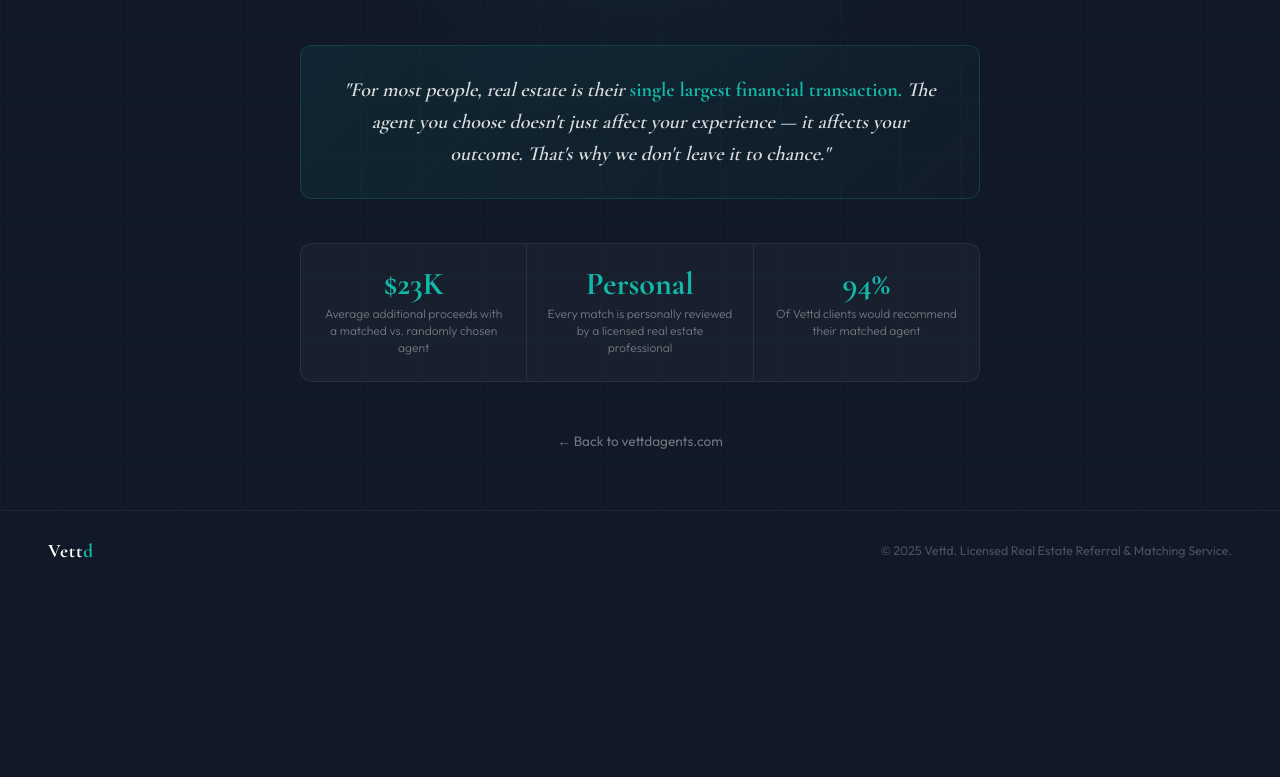
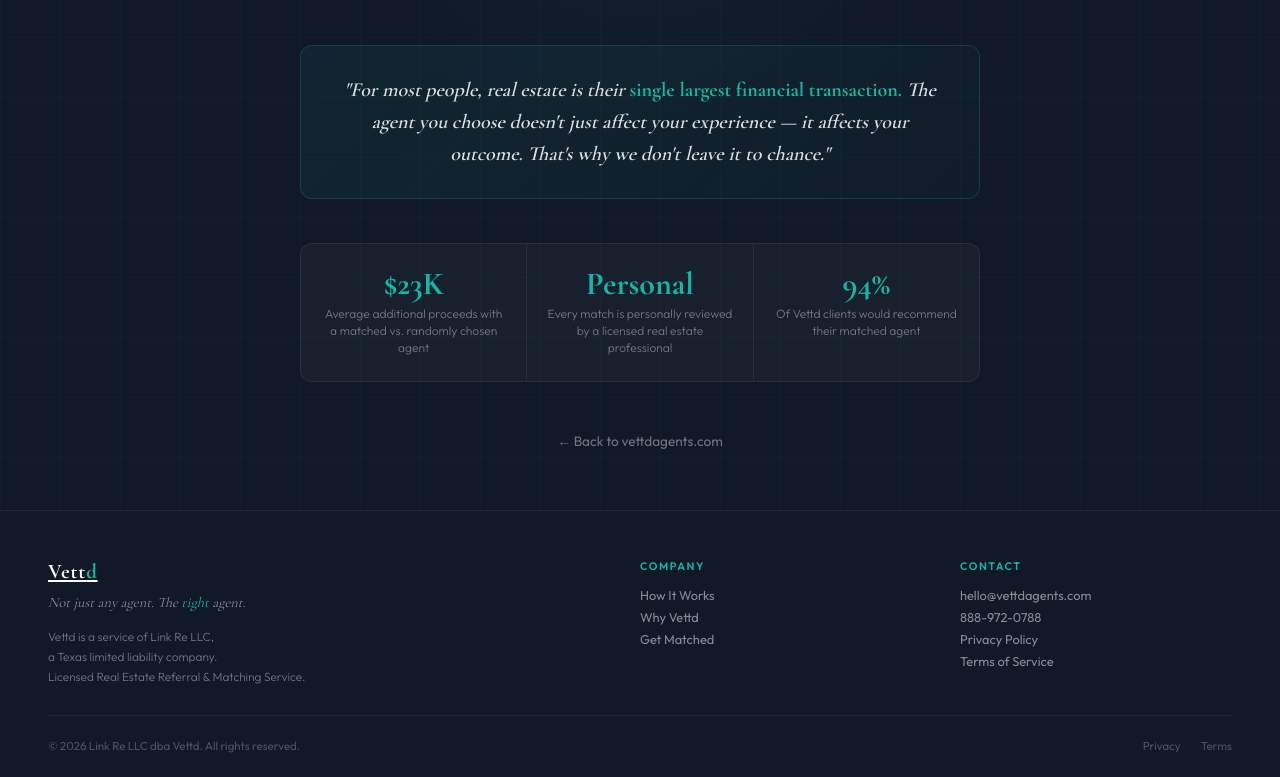
Before and after one commit to Chadandjess15/vettd-website, a plain HTML site: page thankyou.html in a window 1280 px wide. Shown: the part 995-1772 px from the top of the page. Before the commit the page ends 1586 px from the top, so only its background shows below. Drawn offline with nearby package versions, Linux system fonts and the light colour scheme.

Commit message:
Add files via upload

```diff
--- a/thankyou.html
+++ b/thankyou.html
@@ -196,12 +196,54 @@
 
   /* FOOTER */
   footer {
-    padding: 28px 48px;
+    padding: 48px 48px 24px;
     border-top: 1px solid rgba(255,255,255,0.06);
+  }
+  .footer-top {
+    max-width: 1200px; margin: 0 auto;
+    display: grid; grid-template-columns: 2fr 1fr 1fr;
+    gap: 48px; padding-bottom: 28px;
+    border-bottom: 1px solid rgba(255,255,255,0.06);
+  }
+  .footer-brand .logo { font-size: 1.3rem; display: inline-block; margin-bottom: 10px; }
+  .footer-tagline {
+    font-family: 'Cormorant Garamond', serif;
+    font-size: 0.9rem; font-style: italic;
+    color: rgba(255,255,255,0.5); margin-bottom: 16px;
+  }
+  .footer-tagline em { color: var(--teal-light); font-style: italic; }
+  .footer-entity {
+    font-size: 0.74rem;
+    color: rgba(255,255,255,0.4);
+    line-height: 1.7; font-weight: 300;
+  }
+  .footer-col h4 {
+    font-size: 0.68rem; font-weight: 600;
+    letter-spacing: 0.14em; text-transform: uppercase;
+    color: var(--teal-light); margin-bottom: 14px;
+  }
+  .footer-col a {
+    display: block;
+    font-size: 0.8rem; color: rgba(255,255,255,0.5);
+    text-decoration: none; margin-bottom: 6px;
+    transition: color 0.2s;
+  }
+  .footer-col a:hover { color: var(--white); }
+  .footer-bottom {
+    max-width: 1200px; margin: 0 auto;
+    padding-top: 22px;
     display: flex; justify-content: space-between;
     align-items: center; flex-wrap: wrap; gap: 12px;
   }
-  footer p { font-size: 0.78rem; color: rgba(255,255,255,0.25); }
+  .footer-bottom p, .footer-bottom a {
+    font-size: 0.72rem; color: rgba(255,255,255,0.25);
+  }
+  .footer-bottom .footer-legal { display: flex; gap: 20px; }
+  .footer-bottom a {
+    text-decoration: none;
+    transition: color 0.2s;
+  }
+  .footer-bottom a:hover { color: rgba(255,255,255,0.7); }
 
   @media (max-width: 640px) {
     nav { padding: 16px 24px; }
@@ -211,7 +253,9 @@
     .stat-row { flex-direction: column; }
     .stat { border-right: none; border-bottom: 1px solid rgba(255,255,255,0.07); }
     .stat:last-child { border-bottom: none; }
-    footer { padding: 24px; flex-direction: column; text-align: center; }
+    footer { padding: 36px 24px 24px; }
+    .footer-top { grid-template-columns: 1fr; gap: 28px; }
+    .footer-bottom { flex-direction: column; text-align: center; }
   }
 </style>
 </head>
@@ -285,8 +329,37 @@
 </main>
 
 <footer>
-  <span class="logo" style="font-size:1.2rem">Vett<span>d</span></span>
-  <p>© 2025 Vettd. Licensed Real Estate Referral & Matching Service.</p>
+  <div class="footer-top">
+    <div class="footer-brand">
+      <a href="/" class="logo">Vett<span>d</span></a>
+      <p class="footer-tagline">Not just any agent. The <em>right</em> agent.</p>
+      <p class="footer-entity">
+        Vettd is a service of Link Re LLC,<br>
+        a Texas limited liability company.<br>
+        Licensed Real Estate Referral &amp; Matching Service.
+      </p>
+    </div>
+    <div class="footer-col">
+      <h4>Company</h4>
+      <a href="/#how">How It Works</a>
+      <a href="/#why">Why Vettd</a>
+      <a href="/form.html">Get Matched</a>
+    </div>
+    <div class="footer-col">
+      <h4>Contact</h4>
+      <a href="mailto:hello@vettdagents.com">hello@vettdagents.com</a>
+      <a href="tel:8889720788">888-972-0788</a>
+      <a href="/privacy.html">Privacy Policy</a>
+      <a href="/terms.html">Terms of Service</a>
+    </div>
+  </div>
+  <div class="footer-bottom">
+    <p>© 2026 Link Re LLC dba Vettd. All rights reserved.</p>
+    <div class="footer-legal">
+      <a href="/privacy.html">Privacy</a>
+      <a href="/terms.html">Terms</a>
+    </div>
+  </div>
 </footer>
 
 </body>
```
